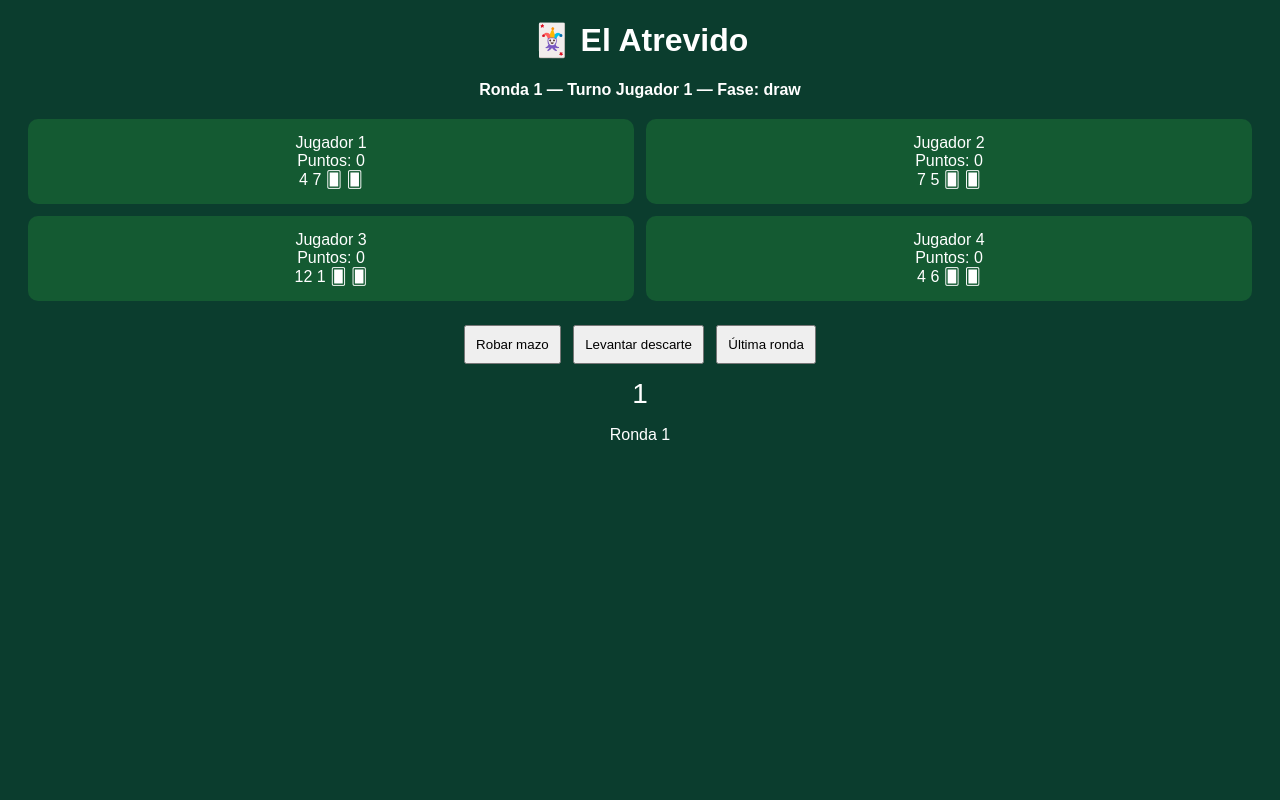
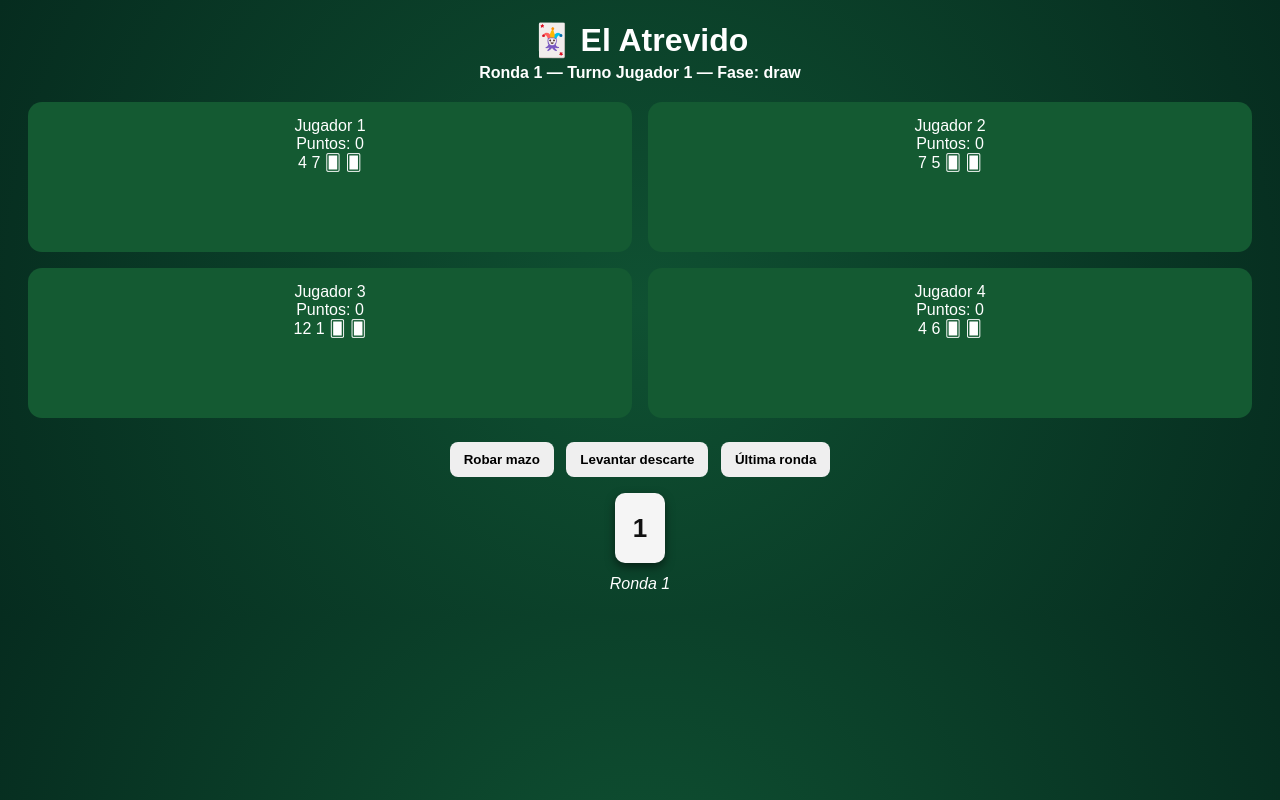
Before and after one commit to faacun18-lgtm/el-atrevido, a plain HTML site: page index.html in a window 1280 px wide. Drawn offline with Linux system fonts and the light colour scheme.

Commit message:
Enhance styles for layout and elements

```diff
--- a/style.css
+++ b/style.css
@@ -1,40 +1,107 @@
 body {
-  background: #0b3d2e;
+  background: radial-gradient(circle at center, #0f5132, #062c1f);
   color: white;
-  font-family: Arial;
+  font-family: Arial, sans-serif;
   text-align: center;
+  user-select: none;
+}
+
+h1 {
+  margin-bottom: 5px;
+}
+
+#info {
+  margin-bottom: 10px;
+  font-weight: bold;
 }
 
 #table {
   display: grid;
   grid-template-columns: repeat(2, 1fr);
-  gap: 12px;
+  gap: 16px;
   margin: 20px;
 }
 
 .player {
   background: #145a32;
   padding: 15px;
-  border-radius: 10px;
-  white-space: pre-line;
+  border-radius: 14px;
+  min-height: 120px;
+  transition: box-shadow 0.3s, transform 0.2s;
+}
+
+.player.active {
+  box-shadow: 0 0 20px gold;
+  transform: scale(1.02);
+}
+
+.hand {
+  margin-top: 8px;
+}
+
+.card {
+  width: 42px;
+  height: 60px;
+  border-radius: 8px;
+  display: inline-flex;
+  justify-content: center;
+  align-items: center;
+  margin: 4px;
+  font-size: 20px;
+  font-weight: bold;
+  cursor: pointer;
+  transition: transform 0.15s, box-shadow 0.15s;
+}
+
+.card:hover {
+  transform: translateY(-6px);
+  box-shadow: 0 4px 10px rgba(0,0,0,0.4);
+}
+
+.card.face {
+  background: #f5f5f5;
+  color: #222;
+}
+
+.card.back {
+  background: linear-gradient(135deg, #8b0000, #5a0000);
+  color: transparent;
 }
 
 #center {
-  margin-top: 15px;
+  margin-top: 10px;
 }
 
 button {
-  padding: 10px;
+  padding: 10px 14px;
   margin: 4px;
+  border-radius: 8px;
+  border: none;
   cursor: pointer;
+  font-weight: bold;
+}
+
+button:hover {
+  opacity: 0.9;
 }
 
 #discard {
-  font-size: 28px;
-  margin-top: 10px;
+  margin: 12px auto;
+  width: 50px;
+  height: 70px;
+  border-radius: 10px;
+  background: #f5f5f5;
+  color: #111;
+  font-size: 26px;
+  font-weight: bold;
+  display: flex;
+  justify-content: center;
+  align-items: center;
+  box-shadow: 0 4px 10px rgba(0,0,0,0.5);
 }
 
-#info {
-  font-weight: bold;
-  margin: 10px;
+#log {
+  min-height: 24px;
+  margin-top: 8px;
+  font-style: italic;
 }
```
